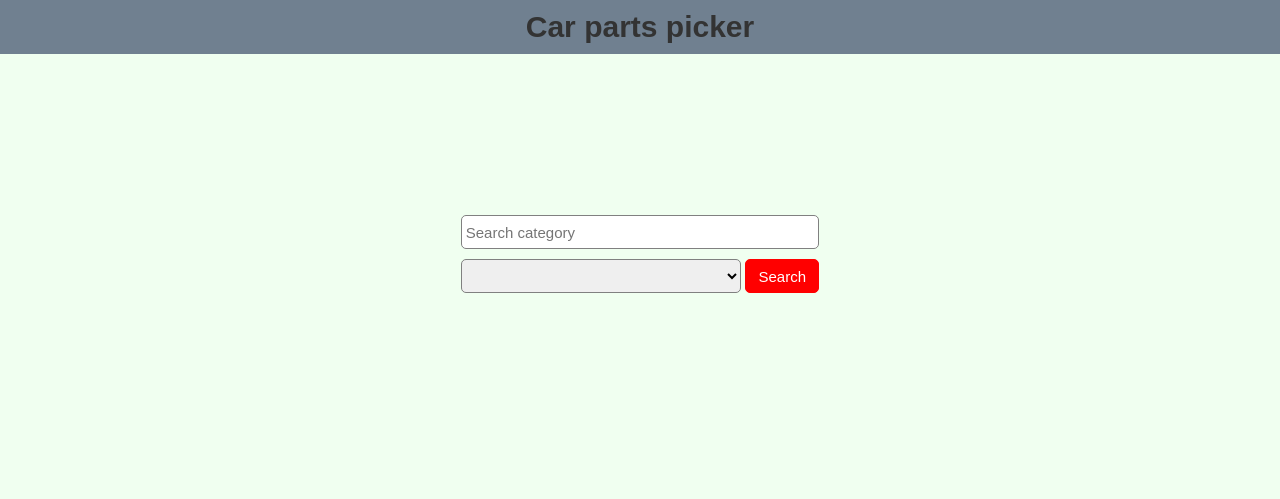
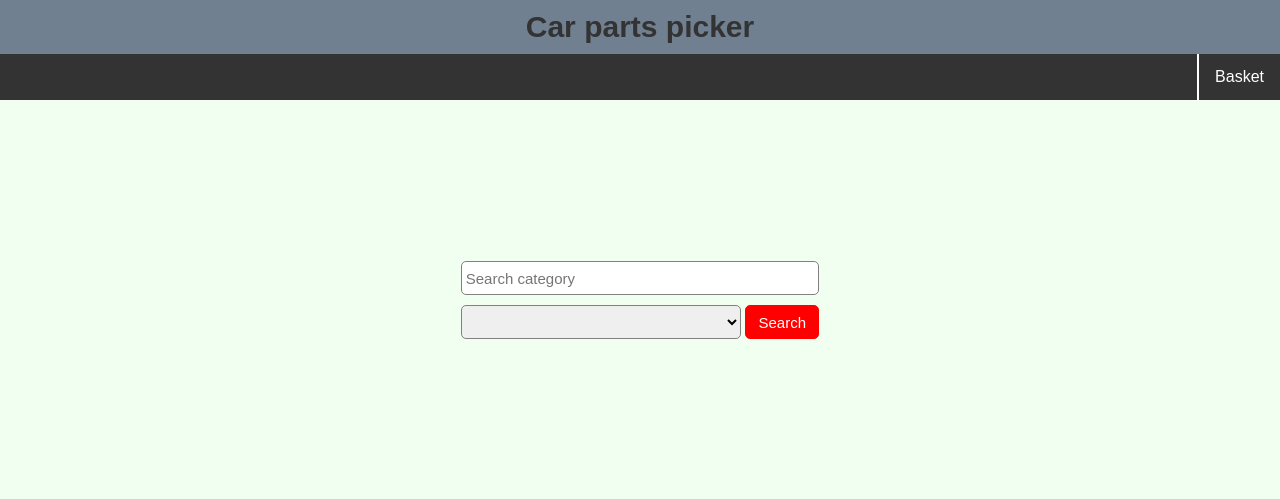
Before and after one commit to Zapolatero/CarPartsPicker, a Spring Boot app: page / in a window 1280 px wide. Shown: the top 499 px of the page. Run offline with Spring Boot 4, Linux system fonts and the light colour scheme; lists and menus that the app fills with data are empty.

Commit message:
Ajout bouton basket

```diff
--- a/carPartsPicker/carPartsPicker/pom.xml
+++ b/carPartsPicker/carPartsPicker/pom.xml
@@ -12,7 +12,7 @@
     </parent>
 
     <groupId>fr.utbm.caca</groupId>
-    <artifactId>pub-provider</artifactId>
+    <artifactId>xxx</artifactId>
     <version>1.0.0-SNAPSHOT</version>
     <packaging>war</packaging>
 
--- a/carPartsPicker/carPartsPicker/src/main/resources/static/css/categoryPicker.css
+++ b/carPartsPicker/carPartsPicker/src/main/resources/static/css/categoryPicker.css
@@ -2,7 +2,8 @@
 .navbar {
     overflow: hidden;
     background-color: #333;
-    font-family: Arial
+    font-family: Arial;
+    width: 100%;
 }
 
     /* Links inside the navbar */
@@ -31,6 +32,32 @@
     background-color: inherit;
     font-family: inherit; /* Important for vertical align on mobile phones */
     margin: 0; /* Important for vertical align on mobile phones */
+}
+
+/* basket button */
+.basketClass {
+	text-align: right;
+}
+/* basket button */
+.basket {
+	border: none;
+	border-left: 2px solid #ffffff;
+	position: relative;
+	right: 0px;
+	text-align: center;
+    font-size: 16px;
+    outline: none;
+    color: white;
+    padding: 14px 16px;
+    color: white;
+    background-color: inherit;
+    font-family: inherit;  /* Important for vertical align on mobile phones  */
+    margin: 0;          /* Important for vertical align on mobile phones */
+}
+
+/* basket button */
+.basket:hover{
+	background-color: red;
 }
 
     /* Add a red background color to navbar links on hover */
--- a/carPartsPicker/carPartsPicker/src/main/resources/templates/index.html
+++ b/carPartsPicker/carPartsPicker/src/main/resources/templates/index.html
@@ -28,6 +28,11 @@
                 </div>
             </div>
         </div>
+        <div class= "basketClass">
+	        <button class="basket" th:text="Basket">
+	        <i class="fa fa-caret-down"></i>
+	        </button>
+        </div>
     </div>
     <form  action="/SpringRestHibernate/carPartsList" method="get">
         <div class="search_area">
```
Also changed, not shown: carPartsPicker/carPartsPicker/src/main/resources/templates/productsList.html (line endings or trailing spaces).
